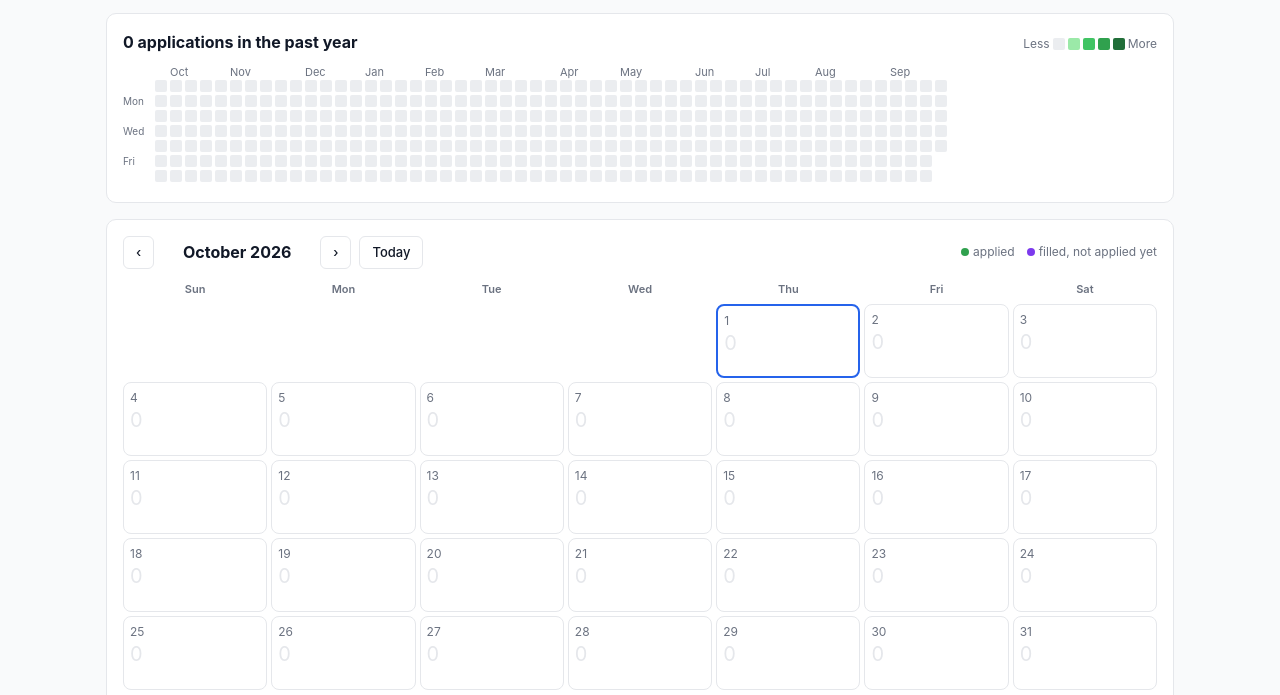
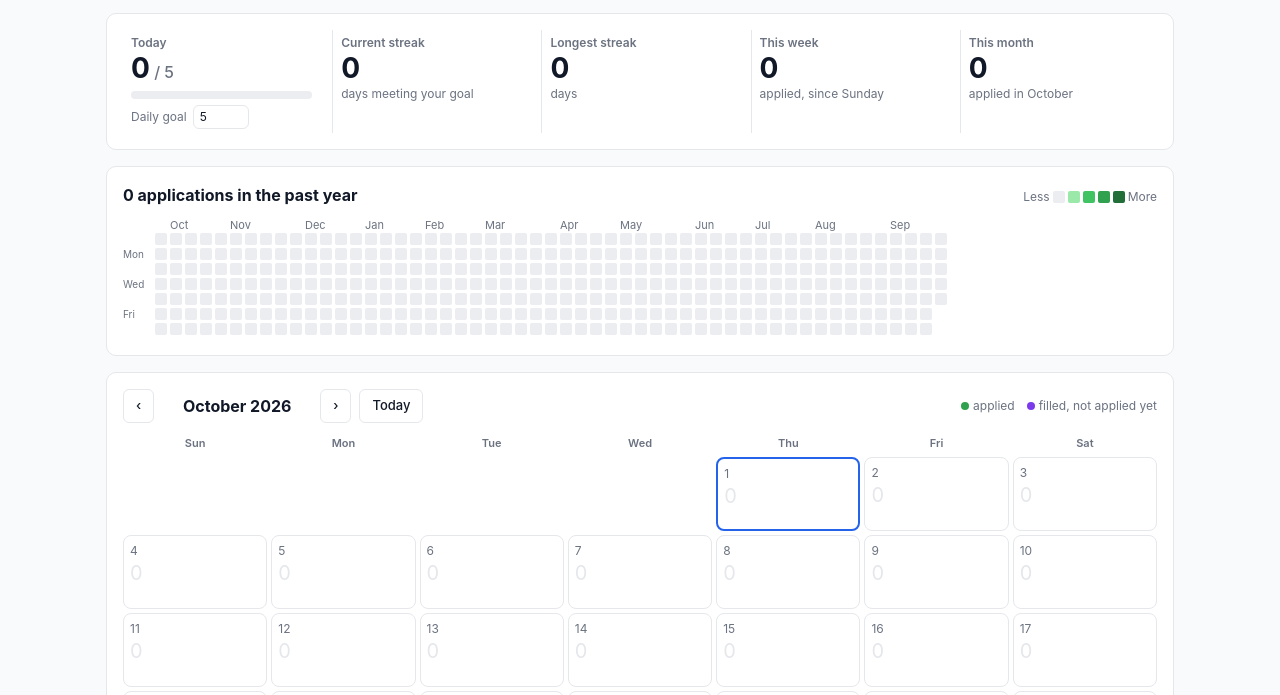
Before and after one commit to KaranDhamiSac/JobScript, a browser extension: page tracker/tracker.html in a window 1280 px wide. Shown: the part 61-756 px from the top of the page. Drawn offline with Linux system fonts and the light colour scheme.

Commit message:
feat(tracker): add daily goal progress, streaks and totals
Shows today's applied count against the daily goal with a progress
bar, the current streak (counting through yesterday until today's
goal is met) and the longest streak, plus this week's (Sunday start)
and this month's totals. Editing the goal saves it and re-shades the
heatmap. The page rolls over at local midnight if left open.

Co-Authored-By: Claude Opus 5.5 <noreply@anthropic.com>

```diff
--- a/tracker/tracker.css
+++ b/tracker/tracker.css
@@ -146,3 +146,15 @@ button.cell:focus-visible, button.cell:hover { outline: 1px solid var(--fg); out
   pointer-events: none;
   white-space: nowrap;
 }
+
+.stats { display: grid; grid-template-columns: repeat(auto-fit, minmax(160px, 1fr)); gap: 12px; }
+.stat { padding: 4px 8px; border-left: 1px solid var(--border); }
+.stat:first-child { border-left: none; }
+.stat-label { font-size: 12px; color: var(--muted); font-weight: 600; }
+.stat-value { font-size: 28px; font-weight: 700; line-height: 1.2; }
+.stat-value .of { font-size: 16px; color: var(--muted); font-weight: 500; }
+.progress { height: 8px; border-radius: 4px; background: var(--heat-0); overflow: hidden; margin: 6px 0; }
+#progress-bar { height: 100%; width: 0; background: var(--heat-3); transition: width 0.3s; }
+.progress.met #progress-bar { background: var(--heat-4); }
+.goal { display: inline-flex; align-items: center; gap: 6px; }
+.goal input { width: 56px; padding: 2px 6px; border: 1px solid var(--border); border-radius: 6px; background: var(--input-bg); color: var(--fg); font: inherit; }
--- a/tracker/tracker.html
+++ b/tracker/tracker.html
@@ -12,6 +12,35 @@
       <h1>Applications</h1>
       <button id="export-csv" type="button" class="secondary">Export CSV</button>
     </header>
+
+    <section id="stats-section" class="stats">
+      <div class="stat today-stat">
+        <div class="stat-label">Today</div>
+        <div class="stat-value"><span id="today-count">0</span><span class="of"> / <span id="goal-shown">5</span></span></div>
+        <div class="progress" role="progressbar" aria-labelledby="today-label" aria-valuemin="0" id="progress"><div id="progress-bar"></div></div>
+        <label class="goal small muted" id="today-label">Daily goal <input id="goal" type="number" min="1" max="100" step="1"></label>
+      </div>
+      <div class="stat">
+        <div class="stat-label">Current streak</div>
+        <div class="stat-value" id="streak-current">0</div>
+        <div class="stat-sub small muted">days meeting your goal</div>
+      </div>
+      <div class="stat">
+        <div class="stat-label">Longest streak</div>
+        <div class="stat-value" id="streak-longest">0</div>
+        <div class="stat-sub small muted">days</div>
+      </div>
+      <div class="stat">
+        <div class="stat-label">This week</div>
+        <div class="stat-value" id="week-total">0</div>
+        <div class="stat-sub small muted">applied, since Sunday</div>
+      </div>
+      <div class="stat">
+        <div class="stat-label">This month</div>
+        <div class="stat-value" id="month-total">0</div>
+        <div class="stat-sub small muted" id="month-name">applied</div>
+      </div>
+    </section>
 
     <section id="heatmap-section">
       <div class="heat-head">
--- a/tracker/tracker.js
+++ b/tracker/tracker.js
@@ -9,7 +9,7 @@
   const today = () => new Date();
   let view = { year: today().getFullYear(), month: today().getMonth() };
   let selectedDay = '';
-  let goal = 5; // daily goal; the stats section makes it editable
+  let goal = 5; // daily goal, loaded from storage
 
   function el(tag, props, children) {
     const n = document.createElement(tag);
@@ -151,6 +151,34 @@
   }
 
   // ---------------------------------------------------------------------------
+  // Goal, streaks and totals
+
+  function renderStats() {
+    const now = today();
+    const n = counts.applied.get(T.dayKey(now)) || 0;
+    $('today-count').textContent = String(n);
+    $('goal-shown').textContent = String(goal);
+    if (document.activeElement !== $('goal')) $('goal').value = String(goal);
+    const pct = Math.min(100, Math.round((n / goal) * 100));
+    $('progress-bar').style.width = pct + '%';
+    $('progress').classList.toggle('met', n >= goal);
+    $('progress').setAttribute('aria-valuemax', String(goal));
+    $('progress').setAttribute('aria-valuenow', String(n));
+    $('progress').setAttribute('aria-valuetext', `${n} of ${goal} today`);
+    const { current, longest } = T.streaks(counts.applied, goal, now);
+    $('streak-current').textContent = String(current);
+    $('streak-longest').textContent = String(longest);
+    $('week-total').textContent = String(T.weekTotal(counts.applied, now));
+    $('month-total').textContent = String(T.monthTotal(counts.applied, now));
+    $('month-name').textContent = `applied in ${now.toLocaleDateString(undefined, { month: 'long' })}`;
+  }
+
+  $('goal').addEventListener('change', async () => {
+    goal = (await S.saveTrackerSettings({ dailyGoal: $('goal').value })).dailyGoal;
+    render(); // the goal also sets streaks and heatmap shades
+  });
+
+  // ---------------------------------------------------------------------------
   // Yearly heatmap (GitHub style): one cell per day, darker for more applications.
 
   const CELL = 15; // cell width plus gap, in px; matches tracker.css
@@ -273,6 +301,7 @@
 
   function render() {
     counts = T.countsByDay(apps);
+    renderStats();
     renderHeatmap();
     renderCalendar();
     renderDay();
@@ -280,14 +309,23 @@
   }
 
   async function load() {
-    apps = await S.getApplications();
+    [apps, { dailyGoal: goal }] = await Promise.all([S.getApplications(), S.getTrackerSettings()]);
     render();
   }
 
-  // Redraw when applications change, e.g. a fill in another tab or a status change here.
+  // Redraw when applications or the goal change, e.g. a fill in another tab.
   chrome.storage.onChanged.addListener((changes, area) => {
-    if (area === 'local' && changes.applications) load();
+    if (area === 'local' && (changes.applications || changes.trackerSettings)) load();
   });
+
+  // Roll over to a new day if the page stays open past midnight.
+  let shownDay = T.dayKey(today());
+  setInterval(() => {
+    if (T.dayKey(today()) !== shownDay) {
+      shownDay = T.dayKey(today());
+      render();
+    }
+  }, 60000);
 
   load();
 })();
```
